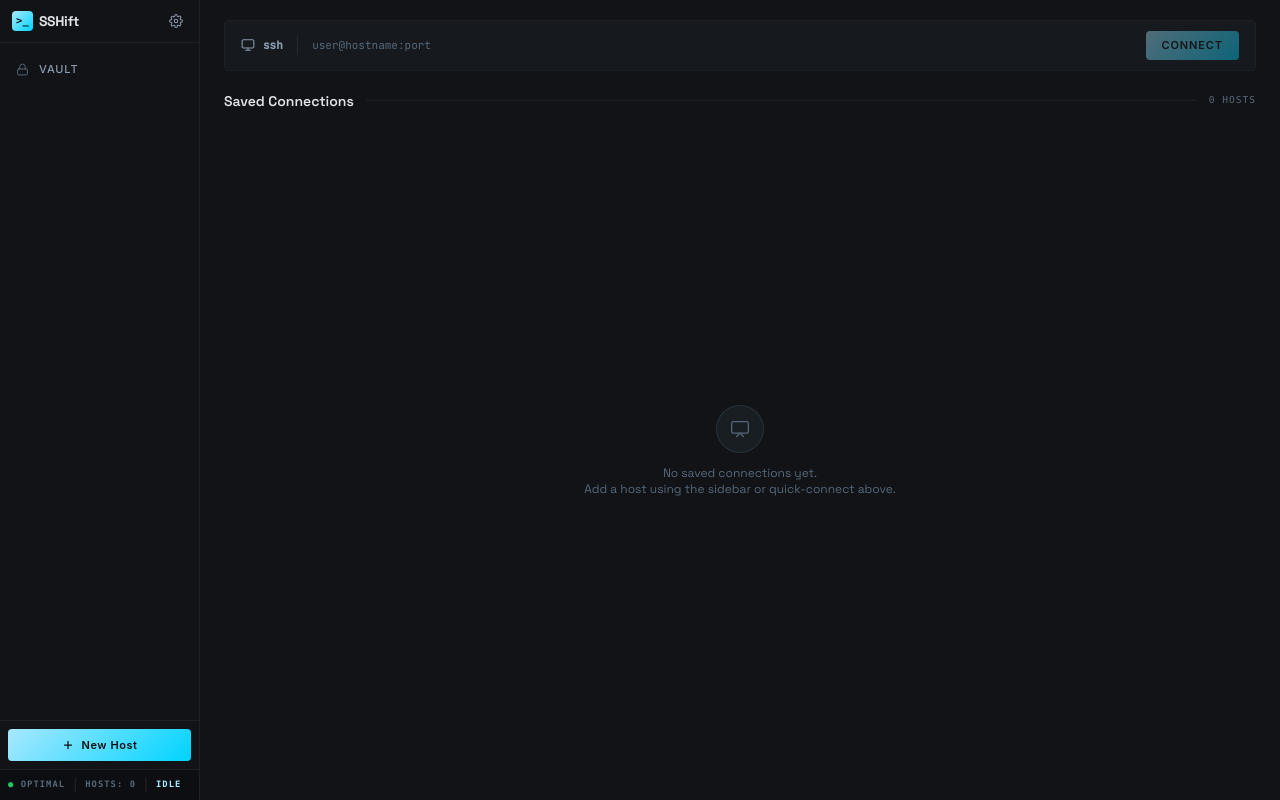
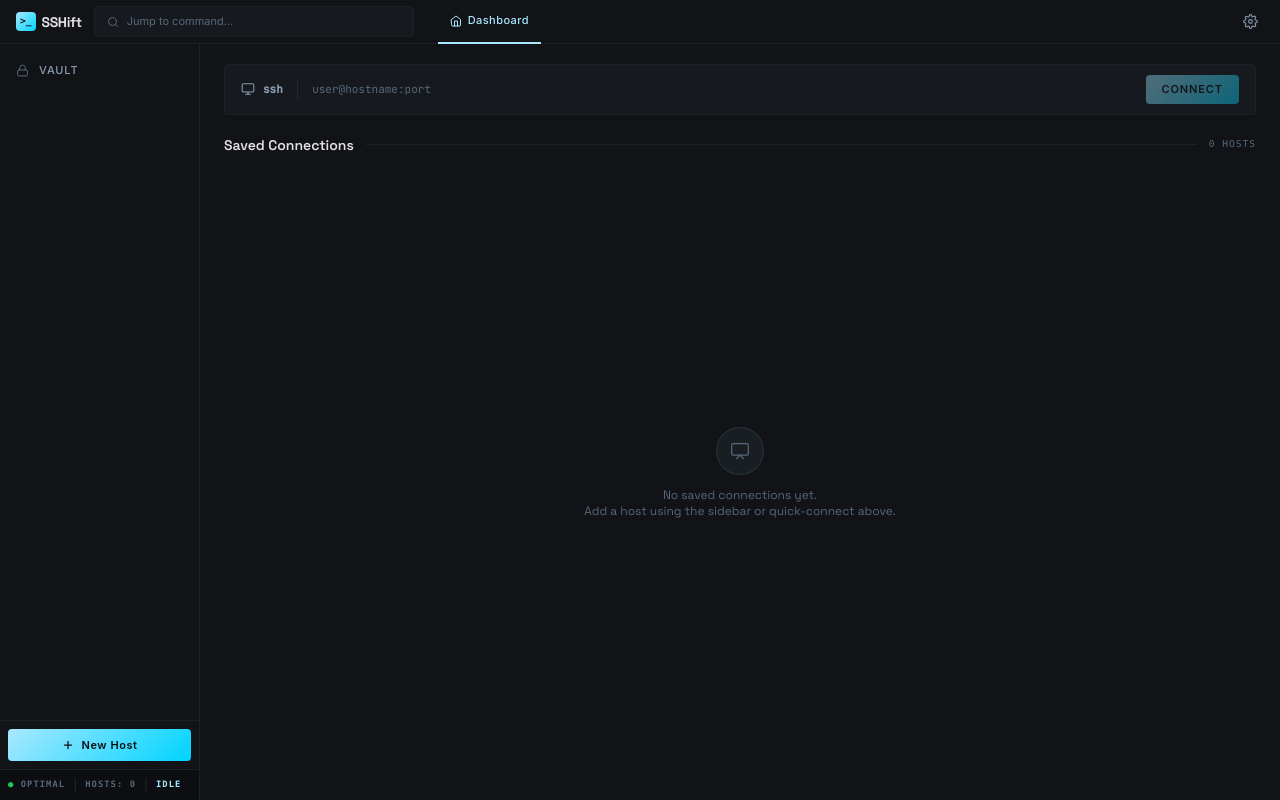
Before and after one commit to cyberbangsa/sshift, a React (Vite) app: page / in a window 1280 px wide. Built offline with nearby package versions, Linux system fonts and the light colour scheme.

Commit message:
feat(dashboard): match session-mode topbar on dashboard screen

```diff
--- a/src/presentation/layouts/AppLayout.tsx
+++ b/src/presentation/layouts/AppLayout.tsx
@@ -281,21 +281,17 @@ export function AppLayout({ children }: AppLayoutProps) {
 
   /* ── DASHBOARD MODE ──────────────────────────────────────────── */
   return (
-    <div className="flex h-screen w-screen overflow-hidden" style={{ background: '#0c0e11' }}>
-      {/* Sidebar */}
-      <aside
-        className="w-[200px] shrink-0 flex flex-col"
-        style={{ background: '#111317', borderRight: '1px solid #1d2126' }}
+    <div className="flex flex-col h-screen w-screen overflow-hidden" style={{ background: '#0c0e11' }}>
+      {/* ── Global top bar (same as session mode) ──────────────── */}
+      <div
+        className="flex items-center h-[44px] shrink-0 gap-3 px-4"
+        style={{ background: '#111317', borderBottom: '1px solid #1d2126' }}
       >
-        {/* Branding + settings */}
-        <div
-          className="flex items-center justify-between px-3 py-2.5"
-          style={{ borderBottom: '1px solid #1d2126' }}
-        >
-          <div className="flex items-center gap-1.5">
+        {/* Logo */}
+        <div className="flex items-center gap-1.5 shrink-0">
           <span
-              className="font-mono text-[0.65rem] font-bold px-1 py-0.5 rounded"
-              style={{ background: 'linear-gradient(135deg, #a8e8ff, #00d4ff)', color: '#0c0e11', letterSpacing: '0.02em' }}
+            className="font-mono text-[0.6rem] font-bold px-1 py-0.5 rounded"
+            style={{ background: 'linear-gradient(135deg, #a8e8ff, #00d4ff)', color: '#0c0e11' }}
           >
             &gt;_
           </span>
@@ -306,18 +302,61 @@ export function AppLayout({ children }: AppLayoutProps) {
             {APP_NAME}
           </span>
         </div>
+
+        {/* Jump to command */}
+        <div
+          className="flex-1 max-w-xs flex items-center gap-2 px-3 py-1.5 rounded"
+          style={{ background: '#161a1e', border: '1px solid #1d2126' }}
+        >
+          <svg width="12" height="12" viewBox="0 0 24 24" fill="none" stroke="#56687a" strokeWidth="2" strokeLinecap="round" strokeLinejoin="round">
+            <circle cx="11" cy="11" r="8" /><line x1="21" y1="21" x2="16.65" y2="16.65" />
+          </svg>
+          <span className="text-[0.6875rem]" style={{ fontFamily: "'Inter', sans-serif", color: '#56687a' }}>
+            Jump to command…
+          </span>
+        </div>
+
+        {/* Dashboard tab (always active here) */}
+        <div className="flex items-center flex-1 overflow-x-auto" style={{ marginLeft: '12px' }}>
           <button
-            className="p-1 rounded hover:bg-white/5 transition-colors"
+            className="flex items-center gap-1.5 px-3 h-[44px] text-[0.6875rem] font-medium shrink-0"
+            style={{
+              color: '#a8e8ff',
+              borderBottom: '2px solid #a8e8ff',
+              fontFamily: "'Inter', sans-serif",
+              letterSpacing: '0.04em',
+            }}
+          >
+            <svg width="12" height="12" viewBox="0 0 24 24" fill="none" stroke="currentColor" strokeWidth="2" strokeLinecap="round" strokeLinejoin="round">
+              <path d="m3 9 9-7 9 7v11a2 2 0 0 1-2 2H5a2 2 0 0 1-2-2z" />
+              <polyline points="9 22 9 12 15 12 15 22" />
+            </svg>
+            Dashboard
+          </button>
+        </div>
+
+        {/* Settings */}
+        <div className="flex items-center gap-1.5 shrink-0" style={{ marginLeft: '16px' }}>
+          <button
+            className="p-1.5 rounded hover:bg-white/5 transition-colors"
             aria-label="Settings"
             onClick={() => openSettings()}
           >
-            <svg width="14" height="14" viewBox="0 0 24 24" fill="none" stroke="#8a9bb0" strokeWidth="1.8" strokeLinecap="round" strokeLinejoin="round">
+            <svg width="15" height="15" viewBox="0 0 24 24" fill="none" stroke="#8a9bb0" strokeWidth="1.8" strokeLinecap="round" strokeLinejoin="round">
               <circle cx="12" cy="12" r="3" />
               <path d="M19.4 15a1.65 1.65 0 0 0 .33 1.82l.06.06a2 2 0 0 1-2.83 2.83l-.06-.06a1.65 1.65 0 0 0-1.82-.33 1.65 1.65 0 0 0-1 1.51V21a2 2 0 0 1-4 0v-.09A1.65 1.65 0 0 0 9 19.4a1.65 1.65 0 0 0-1.82.33l-.06.06a2 2 0 0 1-2.83-2.83l.06-.06A1.65 1.65 0 0 0 4.68 15a1.65 1.65 0 0 0-1.51-1H3a2 2 0 0 1 0-4h.09A1.65 1.65 0 0 0 4.6 9a1.65 1.65 0 0 0-.33-1.82l-.06-.06a2 2 0 0 1 2.83-2.83l.06.06A1.65 1.65 0 0 0 9 4.68a1.65 1.65 0 0 0 1-1.51V3a2 2 0 0 1 4 0v.09a1.65 1.65 0 0 0 1 1.51 1.65 1.65 0 0 0 1.82-.33l.06-.06a2 2 0 0 1 2.83 2.83l-.06.06A1.65 1.65 0 0 0 19.4 9a1.65 1.65 0 0 0 1.51 1H21a2 2 0 0 1 0 4h-.09a1.65 1.65 0 0 0-1.51 1z" />
             </svg>
           </button>
         </div>
+      </div>
 
+      {/* ── Body ───────────────────────────────────────────────── */}
+      <div className="flex flex-1 min-h-0">
+        {/* Sidebar */}
+        <aside
+          className="w-[200px] shrink-0 flex flex-col"
+          style={{ background: '#111317', borderRight: '1px solid #1d2126' }}
+        >
           {/* Nav items */}
           <div className="flex-1 overflow-y-auto">
             <div className="px-2 pt-3 pb-2 flex flex-col gap-0.5">
@@ -371,6 +410,7 @@ export function AppLayout({ children }: AppLayoutProps) {
 
         {/* Main content */}
         <div className="flex-1 min-w-0" style={{ background: '#111317' }}>{children}</div>
+      </div>
 
       <AddHostModal
         isOpen={isAddHostOpen}
```
Lines whose indentation alone changed are shown as unchanged.
